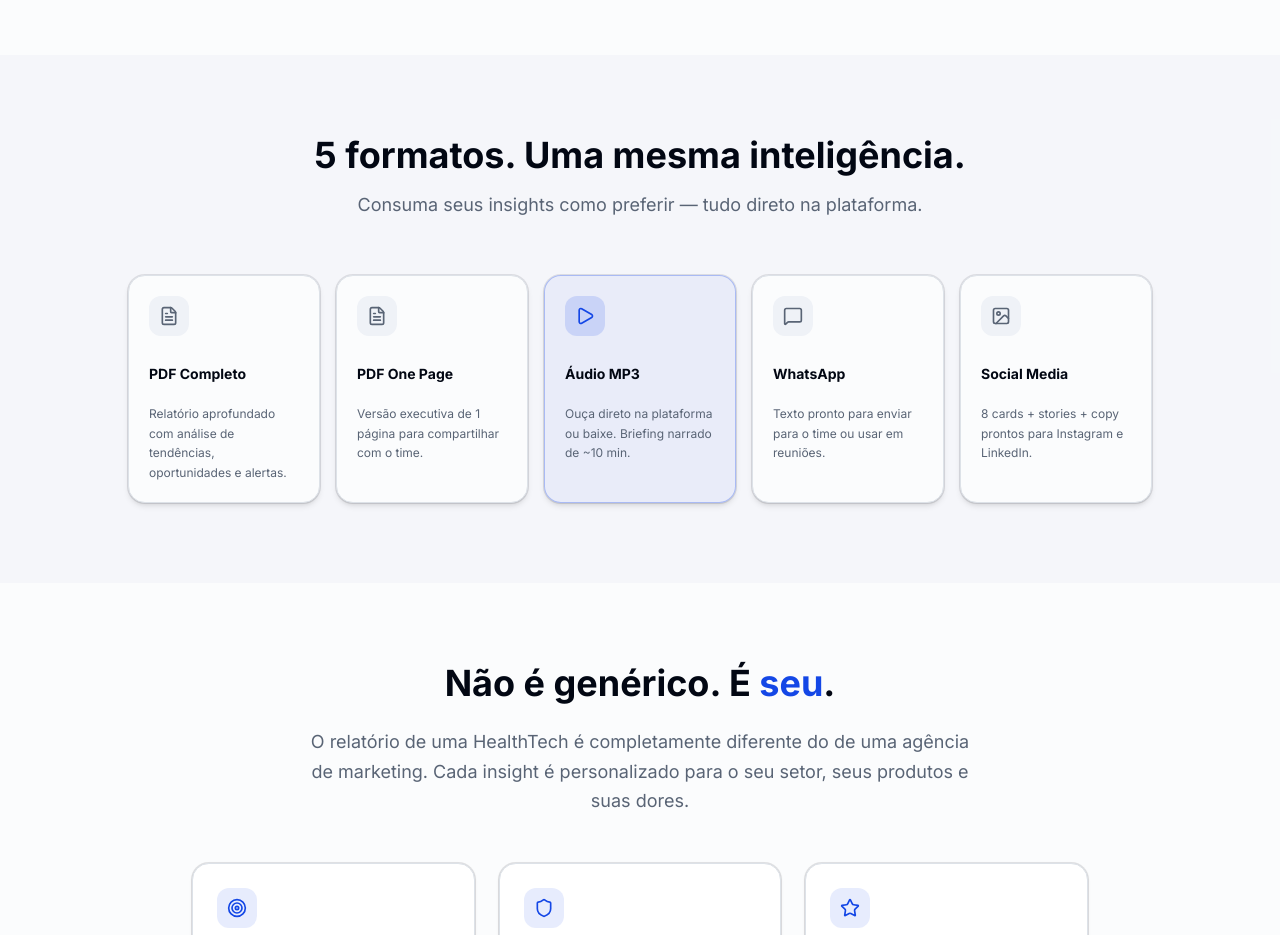
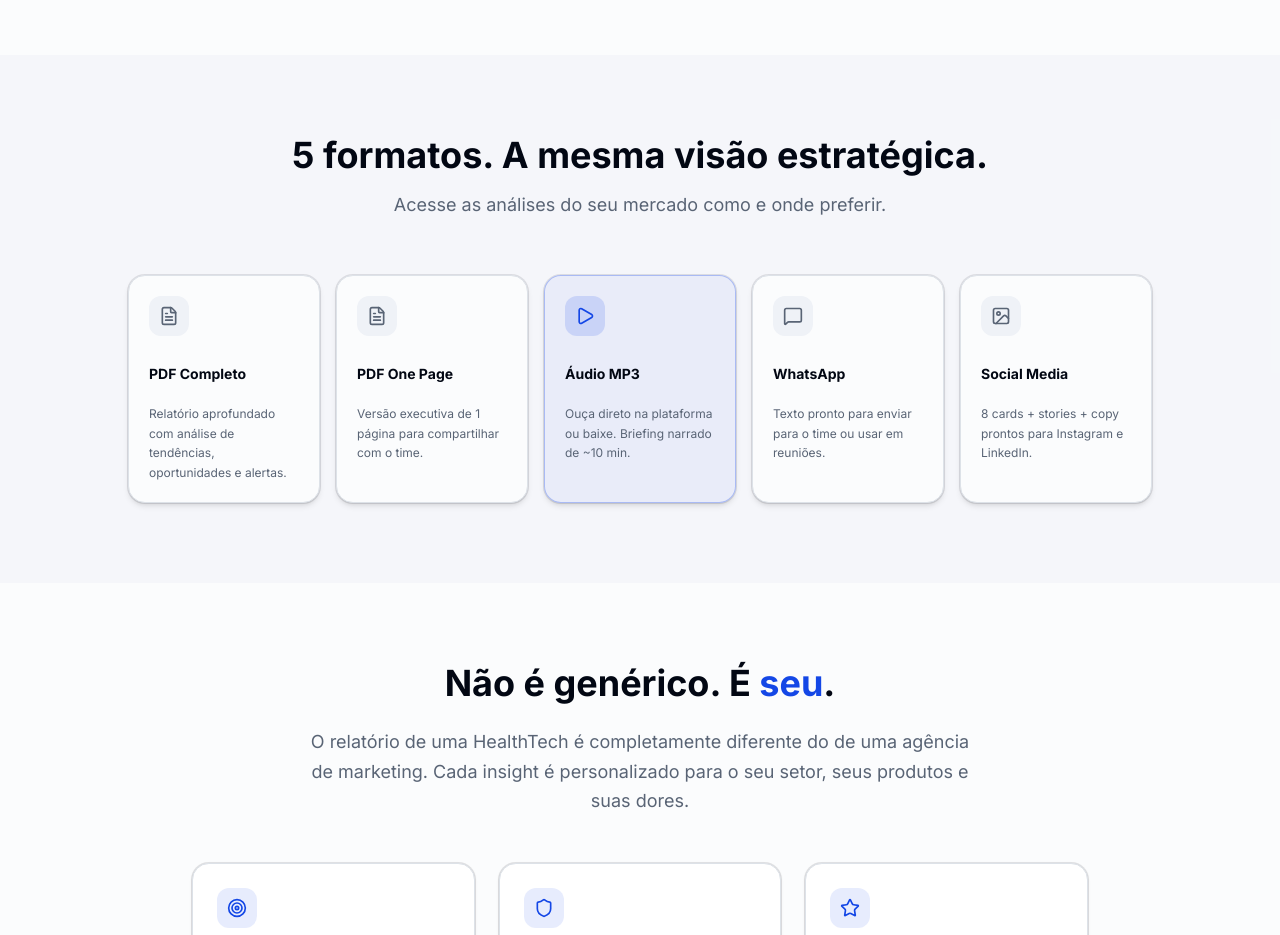
Before and after one commit to Gustavogm9/guilds-intelligence, a Next.js app in the folder web/: page / in a window 1280 px wide. Shown: the part 1660-2595 px from the top of the page. Built offline with nearby package versions, Linux system fonts and the light colour scheme.

Commit message:
fix(landing): update formats section copy to remove 'inteligencia' and focus on strategic vision

```diff
--- a/web/src/app/page.tsx
+++ b/web/src/app/page.tsx
@@ -638,10 +638,10 @@ export default function LandingPage() {
       <Section className="py-20 px-4 bg-muted/50" id="formatos">
         <div className="max-w-5xl mx-auto">
           <h2 className="text-3xl sm:text-4xl font-bold text-center mb-4">
-            5 formatos. Uma mesma inteligência.
+            5 formatos. A mesma visão estratégica.
           </h2>
           <p className="text-muted-foreground text-center mb-14 text-lg">
-            Consuma seus insights como preferir — tudo direto na plataforma.
+            Acesse as análises do seu mercado como e onde preferir.
           </p>
           <div className="grid sm:grid-cols-2 lg:grid-cols-5 gap-4">
             {[
```
